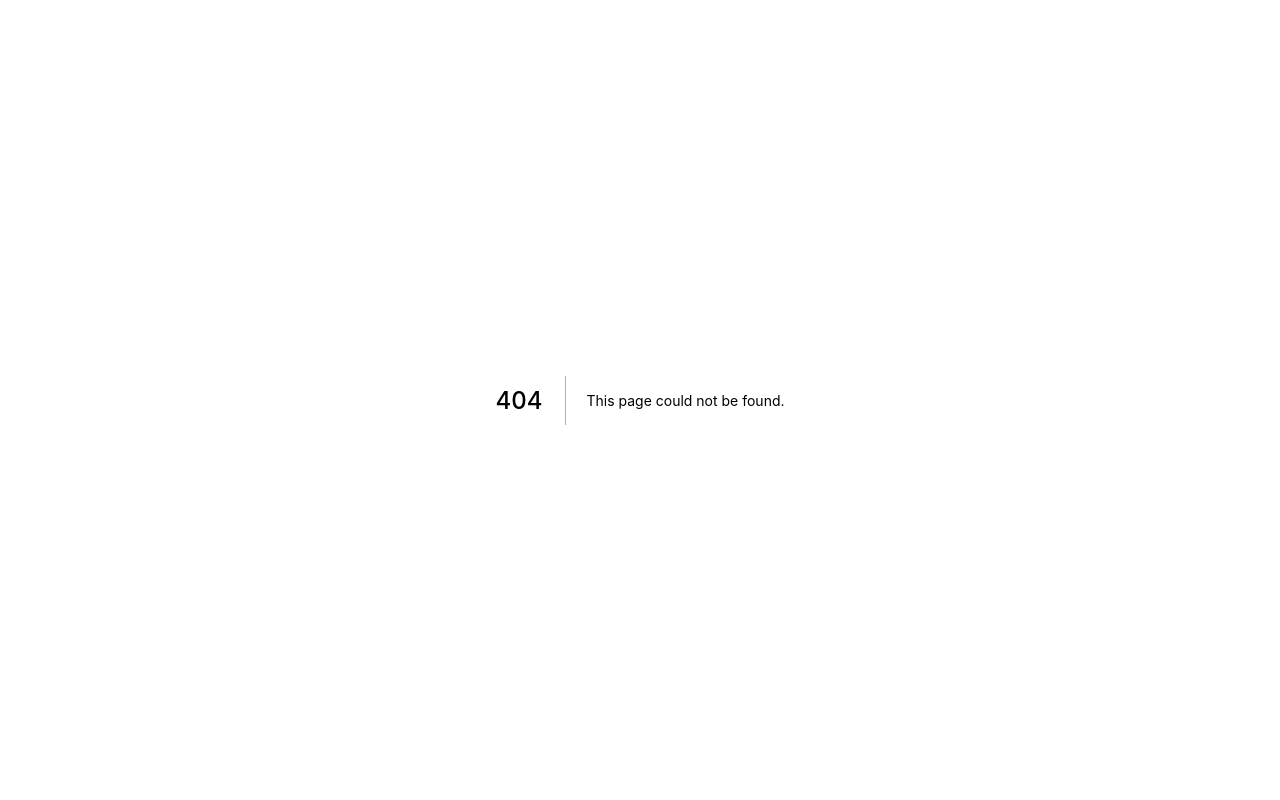
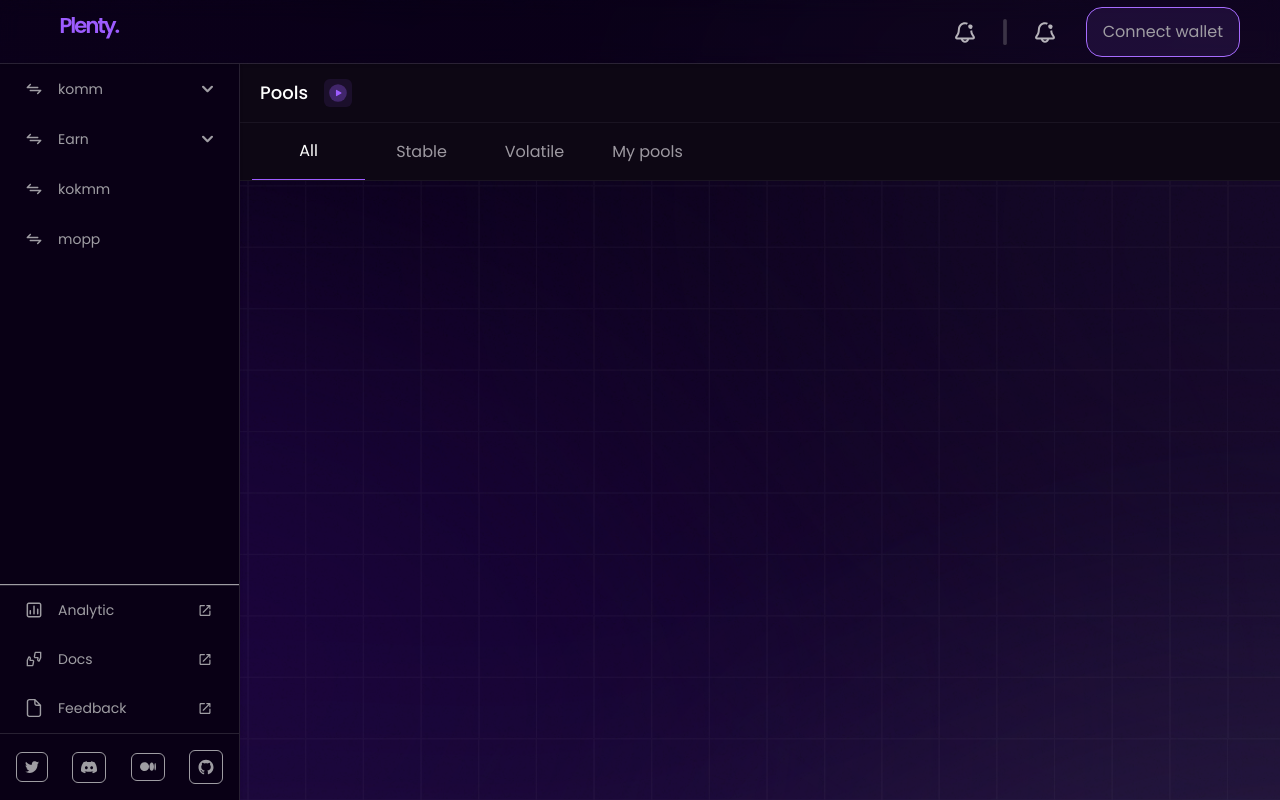
Before and after one commit to Plenty-network/plenty-network-frontend, a Next.js app: page /pools in a window 1280 px wide. Before the commit this address had no page. Built offline with nearby package versions, Linux system fonts and the light colour scheme; what @taquito/beacon-wallet, @taquito/taquito would draw is missing.

Commit message:
pools componets

```diff
--- a/pages/index.tsx
+++ b/pages/index.tsx
@@ -2,7 +2,7 @@ import type { NextPage } from 'next';
 import PropTypes from 'prop-types';
 import Head from 'next/head';
 import { SideBarHOC } from '../src/components/Sidebar/SideBarHOC';
-import Swap from './Swap';
+import Swap from './swap';
 import { Provider } from 'react-redux';
 import { AppDispatch, store } from '../src/redux/index';
 
@@ -40,7 +40,7 @@ const Home: NextPage = (props) => {
   };
 
   return (
-    <Provider store={store}>
+    <>
       <Head>
         <title className="font-medium1">Plent network</title>
         <meta name="description" content="plenty network" />
@@ -49,7 +49,7 @@ const Home: NextPage = (props) => {
       <SideBarHOC>
         <Swap otherProps={otherPageProps} />
       </SideBarHOC>
-    </Provider>
+    </>
   );
 };
 Home.propTypes = {
--- /dev/null
+++ b/pages/pools/index.tsx
@@ -0,0 +1,28 @@
+import Head from 'next/head';
+import Image from 'next/image';
+import * as React from 'react';
+import HeadInfo from '../../src/components/HeadInfo';
+import { CardHeader } from '../../src/components/Pools/Cardheader';
+import { SideBarHOC } from '../../src/components/Sidebar/SideBarHOC';
+export interface IIndexProps {
+}
+
+export default function kom (props: IIndexProps) {
+  return (
+    <>
+      <Head>
+        <title className="font-medium1">Plent network</title>
+        <meta name="description" content="plenty network" />
+        <link rel="icon" href="/favicon.ico" />
+      </Head>
+      <SideBarHOC>
+        {/* className='' */}
+        <div >
+          <HeadInfo className='md:px-3'/>
+          <CardHeader className='md:px-3'/>
+          {/* poolsTable */}
+        </div>
+      </SideBarHOC>
+    </>
+  );
+}
--- /dev/null
+++ b/src/components/HeadInfo/index.tsx
@@ -0,0 +1,22 @@
+import Image from 'next/image';
+import * as React from 'react';
+import playIcon from  '../../assets/icon/pools/playIcon.svg'
+import Tooltip from '../Tooltip/Tooltip';
+export interface IHeadInfoProps {
+    className?:string;
+}
+
+export default function HeadInfo (props: IHeadInfoProps) {
+  return (
+      <div className={`${props.className} flex gap-2 items-center border-b border-b-borderCommon py-2 bg-cardBackGround`}>
+           <div className='p-2 text-f18 font-medium text-white' >Pools</div>
+            <Tooltip
+            right
+            message={'Watch how to add liquidity, stake, and earn PLY.'}>
+            <Image src={playIcon} height={'28px'} width={'28px'} className='cursor-pointer hover:opacity-90' />
+            </Tooltip>
+    </div>
+
+
+  );
+}
--- /dev/null
+++ b/src/components/Pools/Cardheader.tsx
@@ -0,0 +1,24 @@
+import * as React from 'react';
+
+export interface ICardHeaderProps {
+    className?:string
+}
+
+export function CardHeader (props: ICardHeaderProps) {
+  return (
+    <div className={`${props.className} flex  items-center border-b border-b-borderCommon  bg-cardBackGround`}>
+        <div className='w-[113px] text-f16 text-center py-4 border-b border-b-primary-500 text-white'>
+           All
+        </div>
+        <div className='w-[113px] text-f16 text-center py-4 text-navBarMuted'>
+           Stable
+        </div>
+        <div className='w-[113px] text-f16 text-center py-4 text-navBarMuted'>
+        Volatile
+        </div>
+        <div className='w-[113px] text-f16 text-center py-4 text-navBarMuted'>
+        My pools
+        </div>
+    </div>
+  );
+}
--- a/src/components/Sidebar/SideBarHOC.tsx
+++ b/src/components/Sidebar/SideBarHOC.tsx
@@ -22,8 +22,8 @@ export function SideBarHOC(props: ISideBarHOCProps) {
   return (
     <>
       <div className="cicle_animation">
-        <div className="circle"></div>
-        <div className="circle2"></div>
+        {/* <div className="circle"></div>
+        <div className="circle2"></div> */}
         {/* <div className="circle3"></div> */}
       </div>
       {/* {showPopupModal && <PopUpModal onClick={showPopupModalClick}>
@@ -36,7 +36,7 @@ export function SideBarHOC(props: ISideBarHOCProps) {
         <div className="flex flex-no-wrap">
           <SideBar />
           <div className="mt-0 md:ml-[240px] md:w-[calc(100%_-_240px)] w-full mb-12 md:mb-0">
-            <div className=" overflow-x-hidden h-screen md:px-3 py-6 z-0 overflow-y-auto pt-[64px] md:pt-[64px]">
+            <div className=" overflow-x-hidden h-screen  py-6 z-0 overflow-y-auto pt-[64px] md:pt-[64px]">
               {props.children}
             </div>
           </div>
--- a/src/components/Tooltip/Tooltip.tsx
+++ b/src/components/Tooltip/Tooltip.tsx
@@ -1,16 +1,19 @@
 interface IToolTipProps {
   children?: any;
   message?: any;
+  right?:boolean;
 }
 function Tooltip(props: IToolTipProps) {
   return (
-    <div className="relative flex flex-col items-center group ">
+    <div className={`relative flex ${props.right?'flex-row':'flex-col'} items-center group `}>
       {props.children}
-      <div className="absolute bottom-0 flex flex-col items-center hidden mb-6 group-hover:flex">
-        <span className="relative z-10 p-3 text-xs leading-none text-white whitespace-no-wrap bg-muted-300 shadow-lg rounded-xl border font-caption1 border-muted-50 ">
+      <div className={`absolute bottom-0 hidden flex-row items-center  ${props.right?'ml-8':'mb-6'}  group-hover:flex`}>
+      {props.right?<div className=" w-3 h-3 -mr-2  z-14 rotate-45 bg-muted-300 border border-top-0 border-muted-50 "></div>:null}
+
+        <span className={` ${props.right?'w-max ':''}  relative z-10 p-3 text-xs leading-none text-white whitespace-no-wrap bg-muted-300 shadow-lg rounded-xl border font-caption1 border-muted-50 `}>
           {props.message}
         </span>
-        <div className="w-3 h-3 -mt-2 z-14 rotate-45 bg-muted-300 border border-top-0 border-muted-50 "></div>
+        {props.right?null:<div className="w-3 h-3 -mt-2 z-14 rotate-45 bg-muted-300 border border-top-0 border-muted-50 "></div>}
       </div>
     </div>
   );
--- a/tailwind.config.js
+++ b/tailwind.config.js
@@ -91,6 +91,8 @@ module.exports = {
       popUpNotificationHeader: '#2F1C4C',
       errorBorder: 'rgba(244, 53, 82, 0.4)',
       errorBg: 'rgba(244, 53, 82, 0.01)',
+      borderCommon:'rgba(40, 34, 48, 0.5)',
+      cardBackGround:'#0D0714'
     },
     fontSize: {
       f32: ['32px', '40px'],
```
Also changed, not shown: public/assets/icon/playIcon.svg (added), src/assets/icon/pools/playIcon.svg (added).
